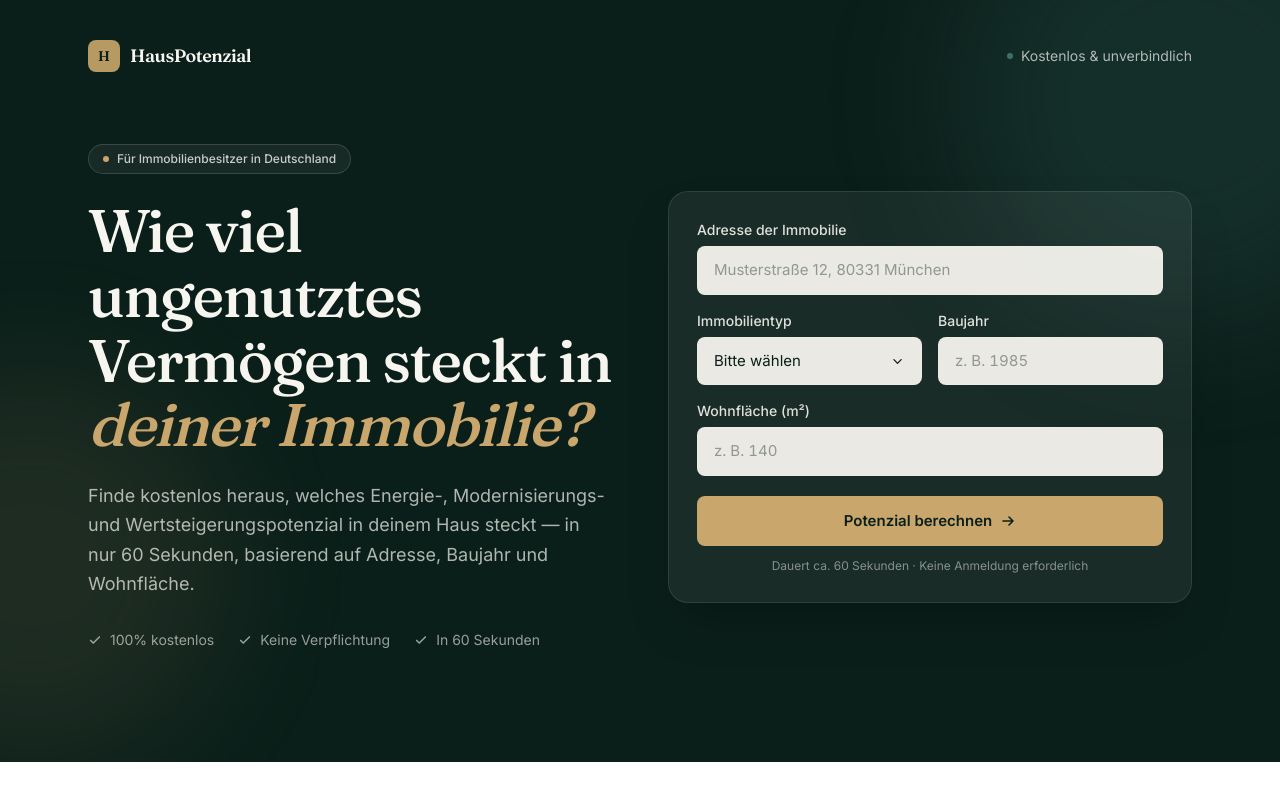
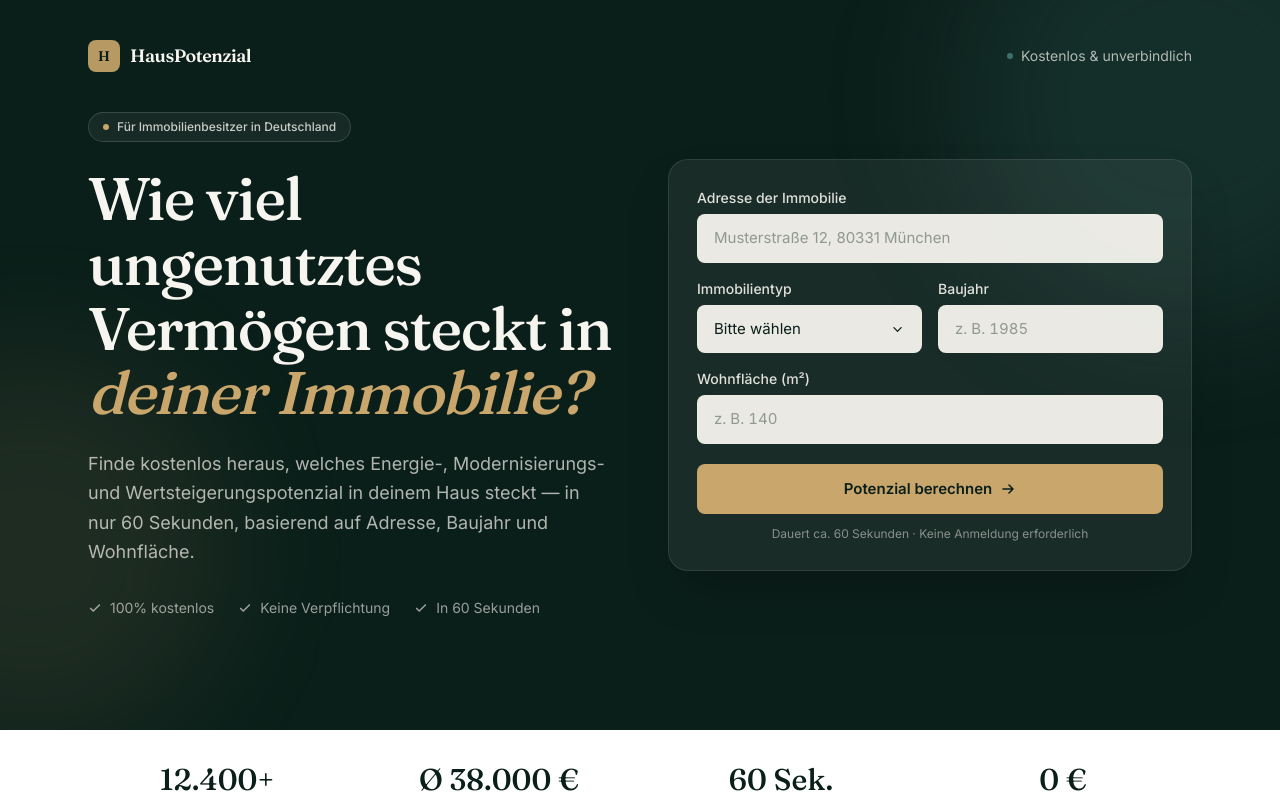
Before and after one commit to ImmoTats/ImmoTent-, a Next.js app: page / in a window 1280 px wide. Shown: the top 798 px of the page. Built offline with nearby package versions, Linux system fonts and the light colour scheme.

Commit message:
Update page.tsx

```diff
--- a/app/page.tsx
+++ b/app/page.tsx
@@ -11,7 +11,8 @@ export default function HomePage() {
 
         <Header />
 
-        <div className="relative z-10 mx-auto max-w-6xl px-6 pt-28 pb-20 sm:pt-36 sm:pb-28">
+        <div className="relative z-10 mx-auto max-w-6xl px-6 pb-20 sm:pb-28" style={{ paddingTop: "calc(env(safe-area-inset-top) + 7rem)" }}>
+
           <div className="grid lg:grid-cols-2 gap-14 items-center">
             <div className="animate-fadeUp">
               <div className="inline-flex items-center gap-2 rounded-full border border-cream/15 bg-cream/5 px-3.5 py-1.5 text-xs font-medium text-cream/80 mb-6">
@@ -168,7 +169,8 @@ export default function HomePage() {
 
       {/* Footer */}
       <footer className="bg-ink border-t border-cream/10">
-        <div className="mx-auto max-w-6xl px-6 py-10 flex flex-col sm:flex-row items-center justify-between gap-4 text-sm text-cream/40">
+        <div className="mx-auto max-w-6xl px-6 py-10 flex flex-col sm:flex-row items-center justify-between gap-4 text-sm text-cream/40" style={{ paddingBottom: "calc(env(safe-area-inset-bottom) + 2.5rem)" }}>
+
           <div className="flex items-center gap-2.5">
             <span className="flex h-7 w-7 items-center justify-center rounded-lg bg-gold/90 text-ink font-display font-semibold text-xs">
               H
```
